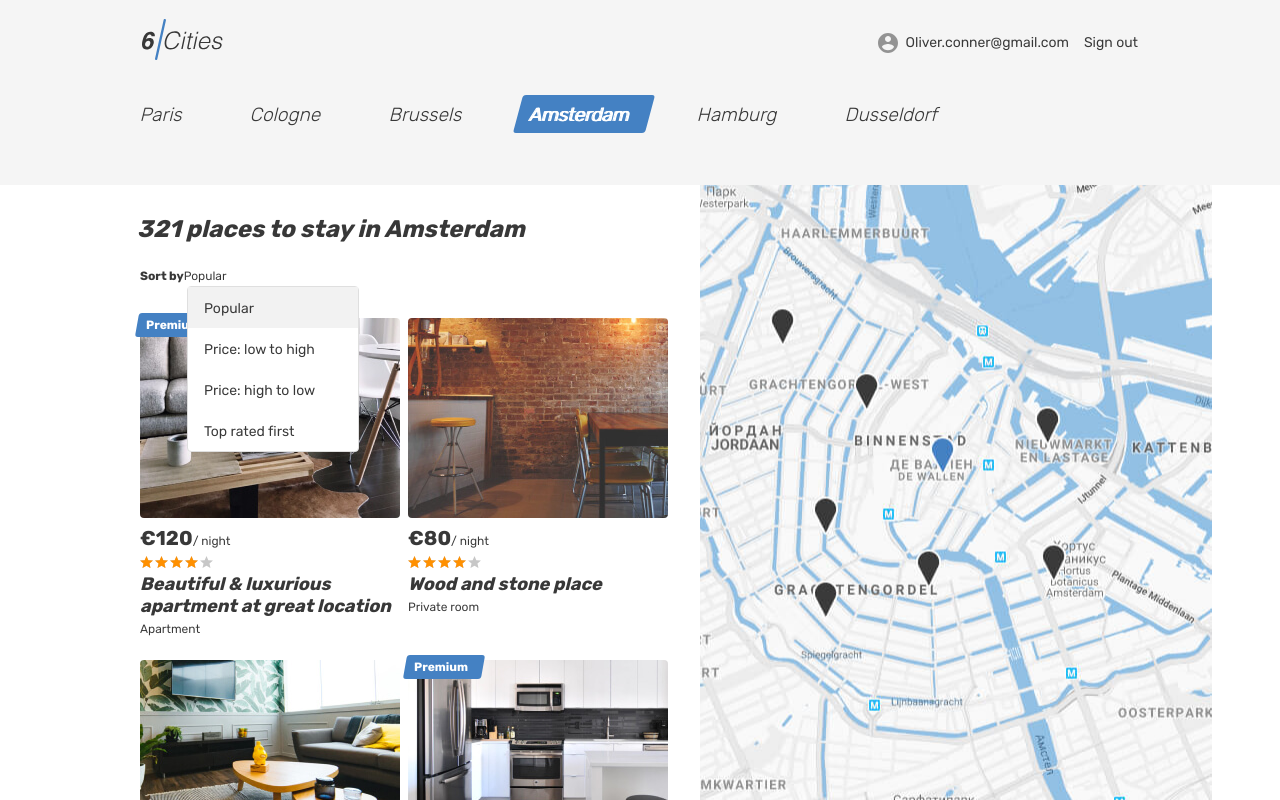
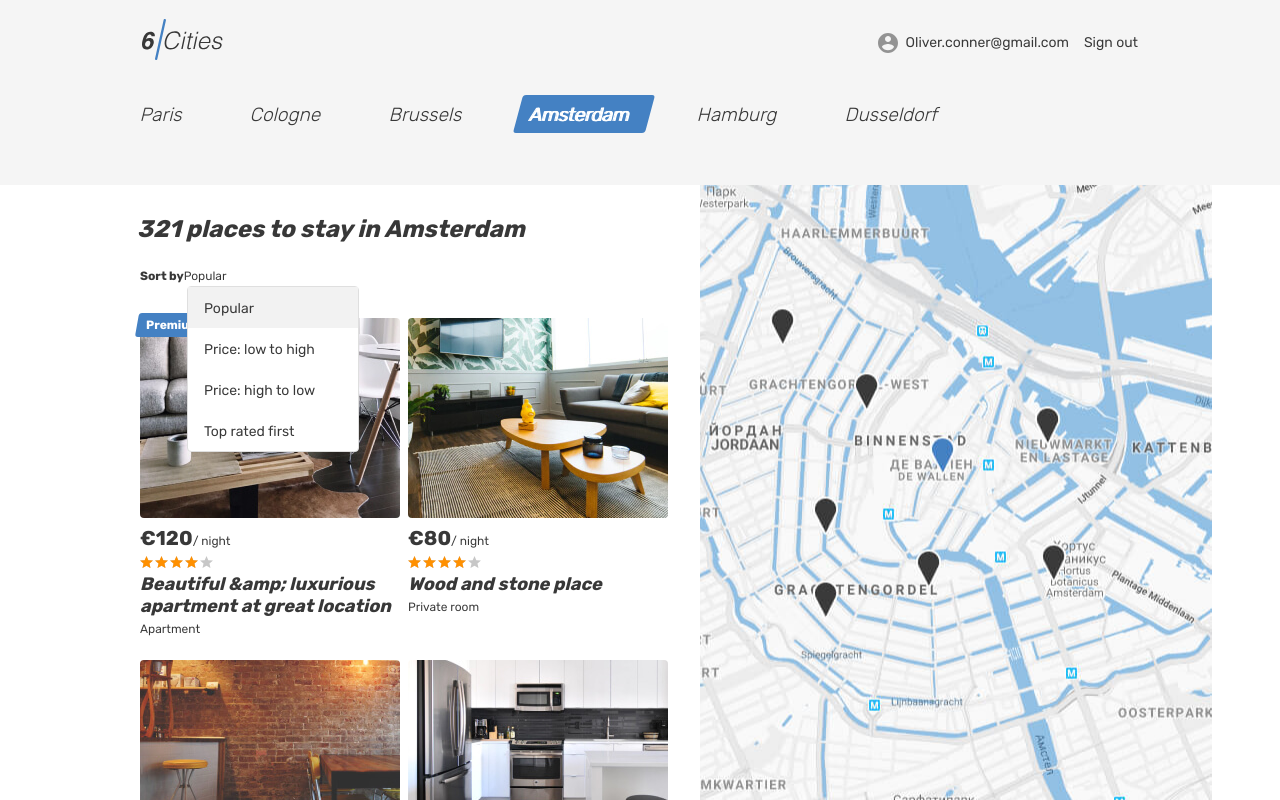
Before and after one commit to htmlacademy-react/1876729-six-cities-simple-12, a React (Create React App) app in the folder project/: page / in a window 1280 px wide. Built offline with nearby package versions, Linux system fonts and the light colour scheme.

Commit message:
Добавил создание моков в index.tsx, создал компонент генерации карточек предложений

```diff
--- a/project/src/components/app/app.tsx
+++ b/project/src/components/app/app.tsx
@@ -4,17 +4,19 @@ import Login from '../../pages/login/login';
 import Property from '../../pages/property/property';
 import NotFoundPages from '../../pages/not-found-pages/not.found.pages';
 import {AppRoute} from '../../types/routes.enums';
+import {offerArray} from '../../types/offers.type';
 
 type AppType = {
   count: number;
+  arrayCards: offerArray;
 }
 
-function App({count}: AppType): JSX.Element {
+function App({count, arrayCards}: AppType): JSX.Element {
   return (
     <BrowserRouter>
       <Routes>
         <Route path='/'>
-          <Route index element={<Main count={count}/>} />
+          <Route index element={<Main count={count} arrayCard={arrayCards}/>} />
           <Route path={AppRoute.Login} element={<Login />} />
           <Route path={AppRoute.Room} element={<Property />} />
         </Route>
--- /dev/null
+++ b/project/src/components/list-offers/list.offers.tsx
@@ -0,0 +1,20 @@
+import CardOffer from '../card-offer/card.offer';
+import {offerArray} from '../../types/offers.type';
+
+type ListOffersProps = {
+  cardArr: offerArray;
+}
+
+function ListOffers({cardArr}: ListOffersProps) {
+  return (
+    <div className="cities__places-list places__list tabs__content">
+      {
+        cardArr.map(item => (
+          <CardOffer premium={item.premium} linkForCard={item.photos} price={item.price} title={item.title} typeApartment={item.typeApartment}/>
+        ))
+      }
+    </div>
+  );
+}
+
+export default ListOffers;
--- a/project/src/index.tsx
+++ b/project/src/index.tsx
@@ -1,6 +1,7 @@
 import React from 'react';
 import ReactDOM from 'react-dom/client';
 import App from './components/app/app';
+import {offers} from './mocks/offers';
 
 const root = ReactDOM.createRoot(
   document.getElementById('root') as HTMLElement,
@@ -12,6 +13,6 @@ const Setting = {
 
 root.render(
   <React.StrictMode>
-    <App count={Setting.NumberOfOffers}/>
+    <App count={Setting.NumberOfOffers} arrayCards={offers}/>
   </React.StrictMode>,
 );
--- a/project/src/mocks/offers.ts
+++ b/project/src/mocks/offers.ts
@@ -1,4 +1,4 @@
-import {offerArray} from "../types/offers.type";
+import {offerArray} from '../types/offers.type';
 
 export const offers: offerArray = [
   {
@@ -7,7 +7,7 @@ export const offers: offerArray = [
     price: 120,
     premium: true,
     typeApartment: 'Apartment',
-    photos: ['img/apartment-01.jpg'],
+    photos: 'img/apartment-01.jpg',
   },
   {
     id: 2,
@@ -15,7 +15,7 @@ export const offers: offerArray = [
     price: 80,
     premium: false,
     typeApartment: 'Private room',
-    photos: ['img/apartment-02.jpg'],
+    photos: 'img/apartment-02.jpg',
   },
   {
     id: 3,
@@ -23,7 +23,7 @@ export const offers: offerArray = [
     price: 132,
     premium: false,
     typeApartment: 'Private room',
-    photos: ['img/room.jpg'],
+    photos: 'img/room.jpg',
   },
   {
     id: 4,
@@ -31,7 +31,7 @@ export const offers: offerArray = [
     price: 180,
     premium: false,
     typeApartment: 'Apartment',
-    photos: ['img/apartment-03.jpg'],
+    photos: 'img/apartment-03.jpg',
   },
   {
     id: 5,
@@ -39,6 +39,6 @@ export const offers: offerArray = [
     price: 80,
     premium: false,
     typeApartment: 'Private room',
-    photos: ['img/room.jpg'],
+    photos: 'img/room.jpg',
   },
 ];
--- a/project/src/pages/main/main.tsx
+++ b/project/src/pages/main/main.tsx
@@ -1,11 +1,13 @@
-import CardOffer from '../../components/card-offer/card.offer';
 import {Link} from 'react-router-dom';
+import ListOffers from '../../components/list-offers/list.offers';
+import {offerArray} from '../../types/offers.type';
 
 type MainType = {
   count: number;
+  arrayCard: offerArray;
 }
 
-function Main({count}: MainType): JSX.Element {
+function Main({count, arrayCard}: MainType): JSX.Element {
   return (
     <div className="page page--gray page--main">
       <header className="header">
@@ -93,13 +95,7 @@ function Main({count}: MainType): JSX.Element {
                   <li className="places__option" tabIndex={0}>Top rated first</li>
                 </ul>
               </form>
-              <div className="cities__places-list places__list tabs__content">
-                <CardOffer premium linkForCard="img/apartment-01.jpg" price={120} title='Beautiful &amp; luxurious apartment at great location' typeApartment='Apartment'/>
-                <CardOffer premium={false} linkForCard="img/room.jpg" price={80} title='Wood and stone place' typeApartment='Private room'/>
-                <CardOffer premium={false} linkForCard="img/apartment-02.jpg" price={132} title='Canal View Prinsengracht' typeApartment='Apartment'/>
-                <CardOffer premium linkForCard="img/apartment-03.jpg" price={180} title='Nice, cozy, warm big bed apartment' typeApartment='Apartment'/>
-                <CardOffer premium={false} linkForCard="img/room.jpg" price={80} title='Wood and stone place' typeApartment='Private room'/>
-              </div>
+              <ListOffers cardArr={arrayCard}/>
             </section>
             <div className="cities__right-section">
               <section className="cities__map map"></section>
--- a/project/src/types/offers.type.ts
+++ b/project/src/types/offers.type.ts
@@ -4,7 +4,7 @@ type Offers = {
   price: number,
   premium: boolean,
   typeApartment: string,
-  photos: string[],
+  photos: string,
 }
 
 export type offerArray = Offers[];
```
Also changed, not shown: project/src/mocks/rattings.ts (deleted).
